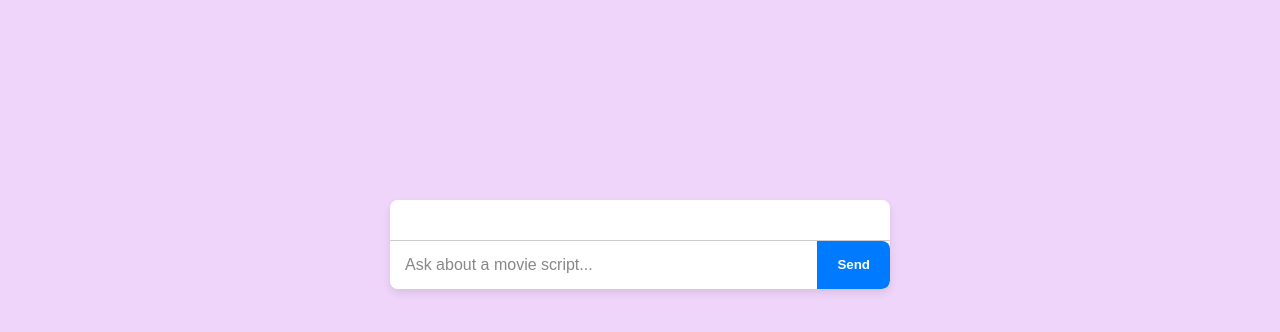
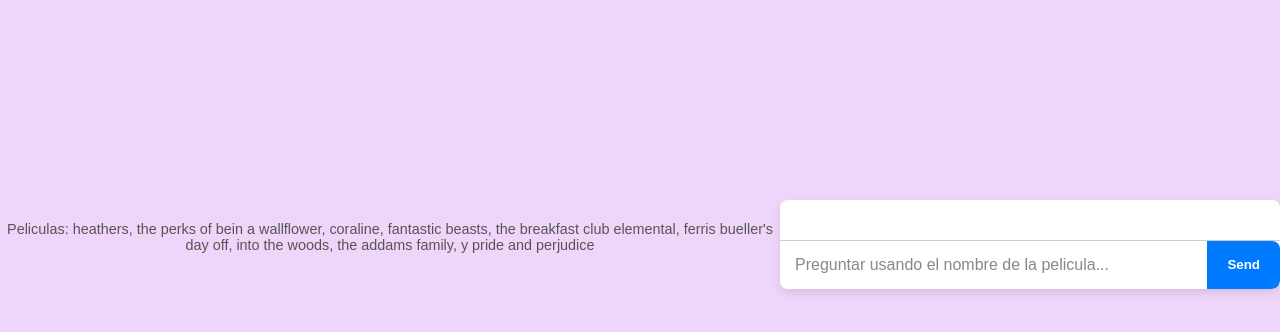
Before and after one commit to Fabisilvaa/t3taller, a Flask app: page / in a window 1280 px wide. Shown: the part 156-488 px from the top of the page. Run offline with Flask 3, Linux system fonts and the light colour scheme; parts of the project's set-up code (start-up, migrations or seed data) failed here and were passed over.

Commit message:
Update index.html

```diff
--- a/templates/index.html
+++ b/templates/index.html
@@ -74,6 +74,14 @@
             display: flex;
         }
 
+         /* Movies list */
+        .movie-list {
+            font-size: 0.9em;
+            color: #555;
+            margin-bottom: 15px;
+            text-align: center;
+        }
+
         .input-container input {
             flex: 1;
             padding: 15px;
@@ -114,26 +122,29 @@
 </style>
 </head>
 <body>
+    <div class="movie-list">
+        Peliculas: heathers, the perks of bein a wallflower, coraline, fantastic beasts, the breakfast club
+        elemental, ferris bueller's day off, into the woods, the addams family, y pride and perjudice
+      </div>
 
     <div class="chat-container">
       <div class="messages" id="messages">
-          <!-- Messages will be displayed here -->
+
       </div>
       <div class="input-container">
-          <input type="text" id="user-input" placeholder="Ask about a movie script...">
+          <input type="text" id="user-input" placeholder="Preguntar usando el nombre de la pelicula...">
           <button onclick="sendMessage()">Send</button>
       </div>
   </div>
+
 
   <script>
       async function sendMessage() {
           const userInput = document.getElementById('user-input').value;
           if (!userInput.trim()) return;
 
-          // Display the user's message
           displayMessage(userInput, 'user-message');
 
-          // Send the user input to the backend
           const response = await fetch('/ask_chat', {
                 method: 'POST',
                 headers: { 'Content-Type': 'application/json' },
```
